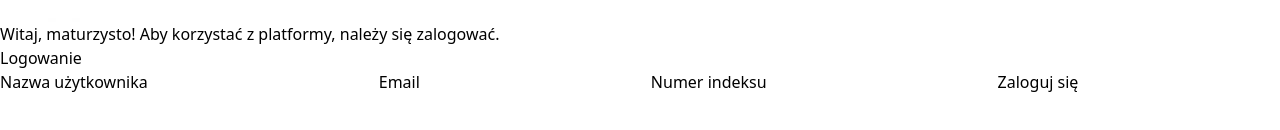
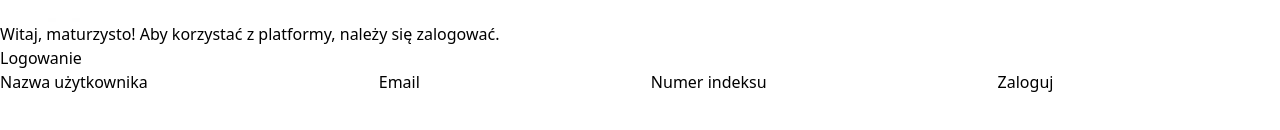
Before and after one commit to seba2358/mathApp, a React (Vite) app: page / in a window 1280 px wide. Shown: the part 302-432 px from the top of the page. Built offline with nearby package versions, Linux system fonts and the light colour scheme.

Commit message:
remove last change

```diff
--- a/src/components/CheckingForm.jsx
+++ b/src/components/CheckingForm.jsx
@@ -92,7 +92,7 @@ export default function CheckingForm() {
 					type="submit"
 					className="mt-6 w-5/12 self-end py-1 rounded-md bg-stone-500 text-stone-100 hover:bg-stone-600 hover:text-stone-200"
 				>
-					Zaloguj się
+					Zaloguj
 				</button>
 			</form>
 		</div>
```
